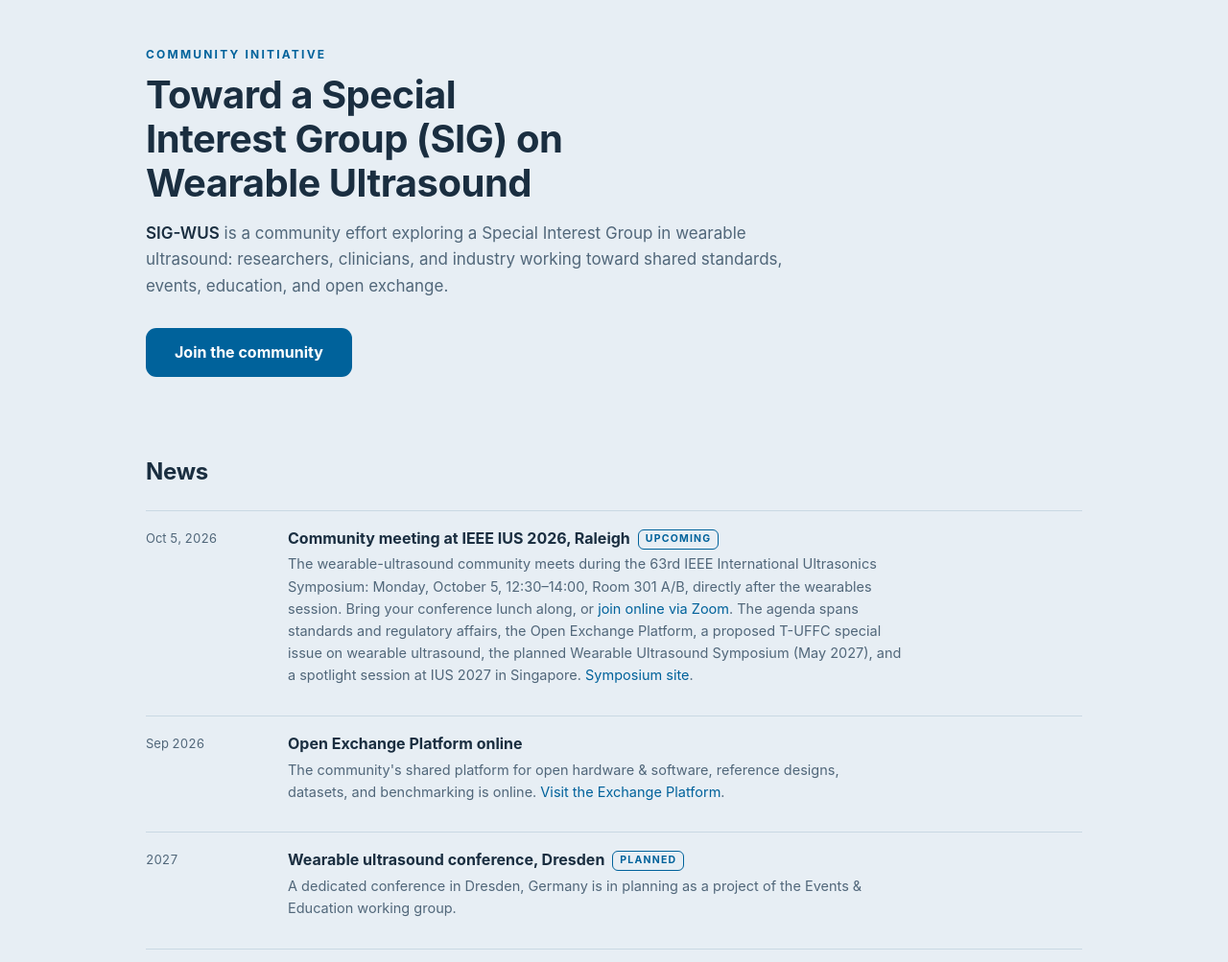
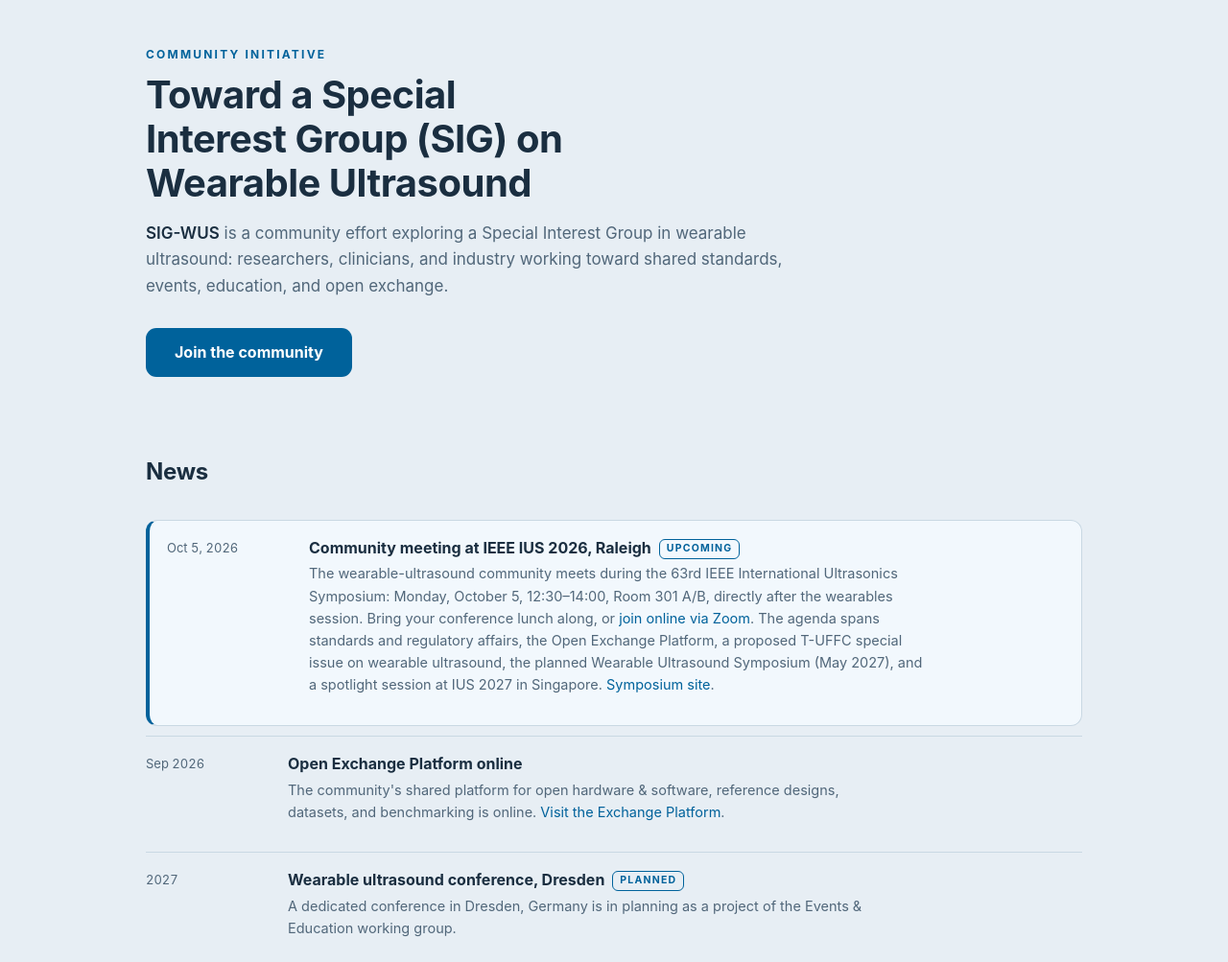
Before and after one commit to sig-wus/sig-wus.github.io, a plain HTML site: page index.html in a window 1280 px wide. Shown: the part 84-1087 px from the top of the page at 96% size. Drawn offline with Linux system fonts and the light colour scheme.

Commit message:
Add featured highlight for one news entry, apply to IUS meeting

```diff
--- a/index.html
+++ b/index.html
@@ -102,6 +102,8 @@
   .news { list-style: none; margin: 0; padding: 0; display: flex; flex-direction: column; }
   .news li { display: grid; grid-template-columns: 130px 1fr; gap: 18px; padding: 16px 0; border-top: 1px solid var(--line); }
   .news li:last-child { border-bottom: 1px solid var(--line); }
+  .news li.featured { background: #F2F8FD; border: 1px solid var(--line); border-left: 4px solid var(--accent);
+                      border-radius: 12px; padding: 16px 18px; margin: 10px 0; }
   @media (max-width: 560px) { .news li { grid-template-columns: 1fr; gap: 4px; } }
   .news-date { font-size: 13px; color: var(--muted); font-variant-numeric: tabular-nums; padding-top: 2px; }
   .news-flag { display: inline-block; font-size: 10.5px; font-weight: 700; letter-spacing: 1.2px; text-transform: uppercase; color: var(--accent); border: 1px solid var(--accent); border-radius: 6px; padding: 1px 7px; margin-left: 8px; vertical-align: 2px; }
@@ -212,6 +214,8 @@
       HOW TO UPDATE NEWS
       Copy one <li> block, fill in date / title / text, and place it at the TOP of the list.
       Keep at most 5 entries; delete the oldest. Use the "upcoming" flag only for future events.
+      To highlight one entry, add class="featured" to its <li>. At most one entry carries it;
+      move or remove the class when the highlight changes.
       Template:
       <li>
         <div class="news-date">Mon DD, YYYY</div>
@@ -222,7 +226,7 @@
       </li>
     -->
     <ul class="news">
-      <li>
+      <li class="featured">
         <div class="news-date">Oct 5, 2026</div>
         <div>
           <div class="news-title">Community meeting at IEEE IUS 2026, Raleigh<span class="news-flag">upcoming</span></div>
```
